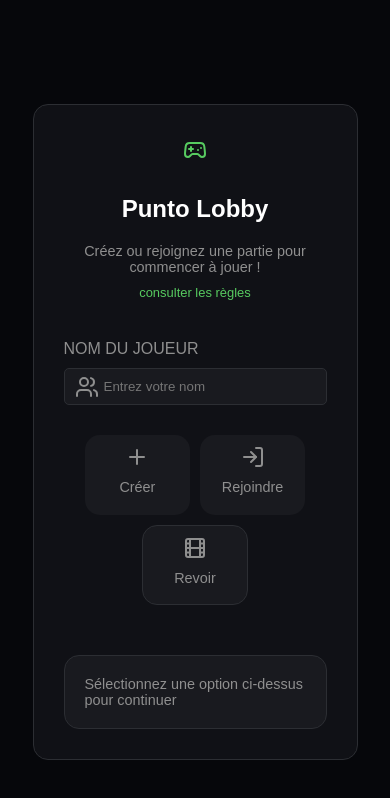
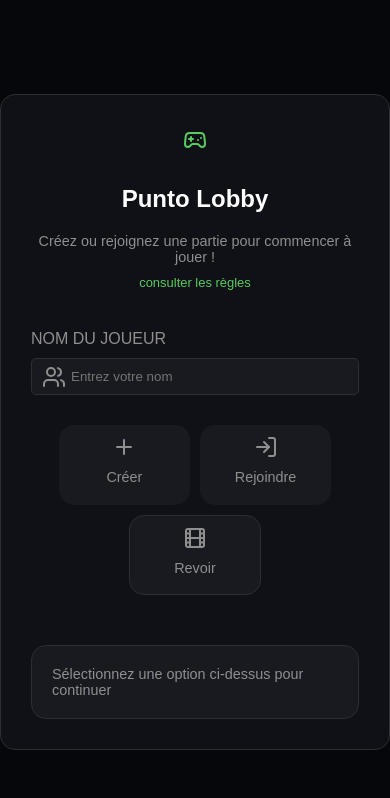
Before and after one commit to MateusLopes16/m2-mbds-react, a React (Vite) app in the folder client/: page / in a window 390 px wide. Shown: the top 798 px of the page. Built offline with nearby package versions, Linux system fonts and the light colour scheme; no server answers.

Commit message:
style(client): adapt responsive elements

```diff
--- a/client/src/App.scss
+++ b/client/src/App.scss
@@ -59,3 +59,9 @@
     flex-direction: column;
     overflow: auto;
 }
+
+@media screen and (max-width: 475px) {
+        .baseline {
+            margin: 0;
+        }
+    }
--- a/client/src/App.tsx
+++ b/client/src/App.tsx
@@ -13,7 +13,8 @@ function App() {
       <Route path="/" element={
         <div className="baseline"><Lobby /></div>
       } />
-      <Route path="/lobby/:id" element={<Waiting />} />
+      <Route path="/lobby/:id" element={
+        <div className="baseline"><Waiting /></div>} />
       <Route path="/Game/:id" element={<Game />} />
       <Route path="/replay/:id" element={
         <div className="baseline"><ReplayGame /></div>} />
--- a/client/src/components/game/board/Board.scss
+++ b/client/src/components/game/board/Board.scss
@@ -46,8 +46,8 @@
 
 @media screen and (max-width: 550px) {
     .board-container {
-        width: 300px;
-        height: 300px;
+        width: 350px;
+        height: 350px;
     }
 }
 
--- a/client/src/components/game/leaderboard/Leaderboard.scss
+++ b/client/src/components/game/leaderboard/Leaderboard.scss
@@ -139,3 +139,9 @@ $player-colors: (
         transform: translateY(0);
     }
 }
+
+@media screen and (max-width: 475px) {
+    .leaderboard {
+        max-width: 100%;
+    }
+}
--- a/client/src/components/lobby/Lobby.scss
+++ b/client/src/components/lobby/Lobby.scss
@@ -162,7 +162,8 @@
 
     @media screen and (max-width: 475px) {
         .card {
-            max-width: 325px;
+            max-width: 100%;
+            margin: 0;
         }
     }
 }
--- a/client/src/components/lobby/Waiting.scss
+++ b/client/src/components/lobby/Waiting.scss
@@ -2,8 +2,9 @@
     display: flex;
     flex-direction: column;
     align-items: center;
-    justify-content: center;
+    // justify-content: center;
     width: 100%;
+    margin: auto;
 
     .card {
         display: flex;
@@ -17,6 +18,7 @@
         border: 1px solid var(--border-color);
         border-radius: 15px;
         padding: 20px;
+        height: fit-content;
 
         .header {
             display: flex;
@@ -154,7 +156,7 @@
 
     @media screen and (max-width: 475px) {
         .card {
-            max-width: 325px;
+            max-width: 100%;
         }
     }
 }
```
